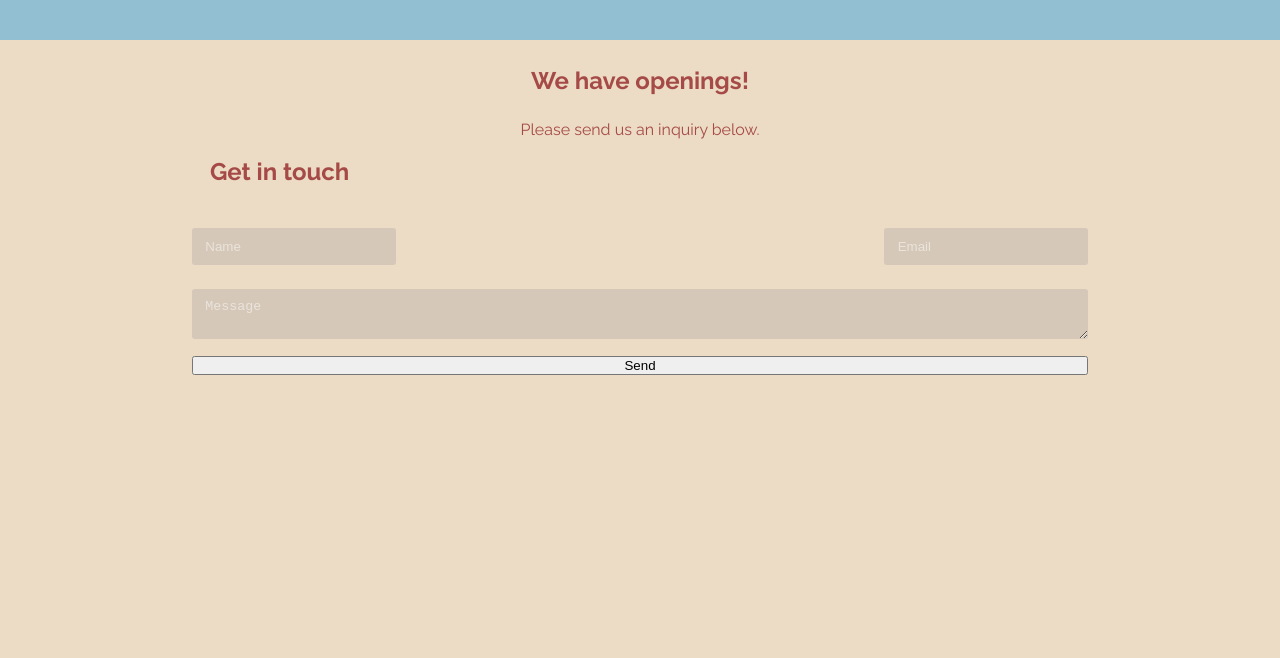
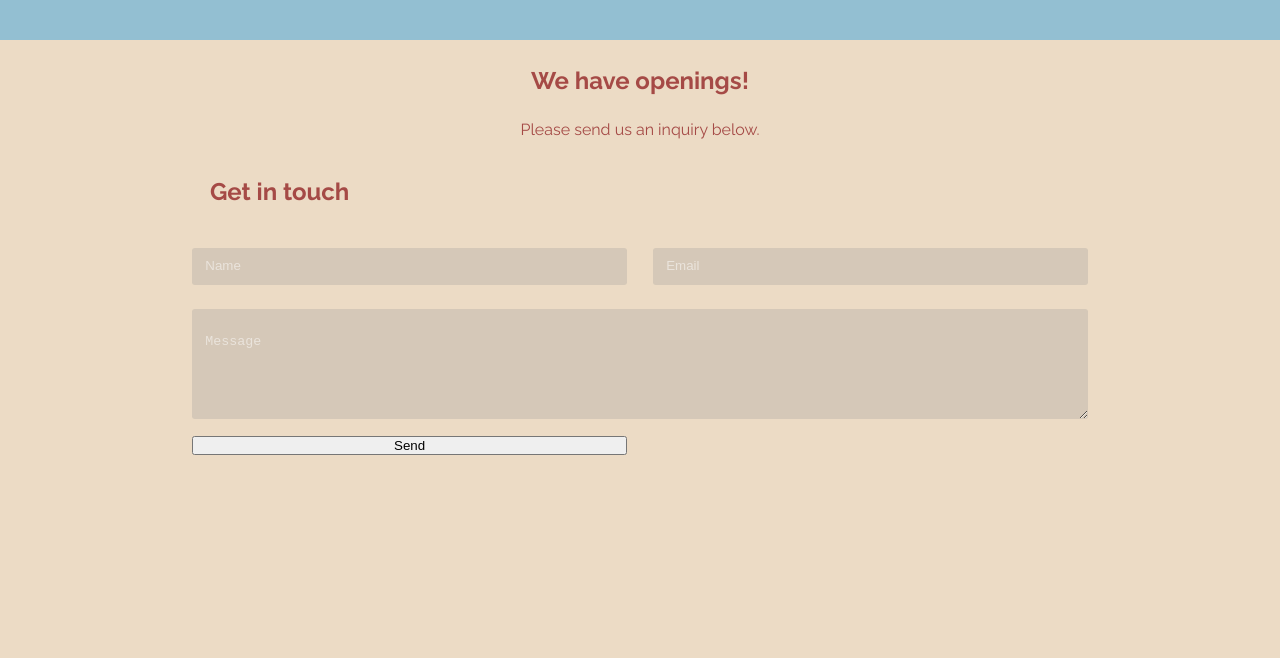
Before and after one commit to alexeherron/daycare1, a plain HTML site: page index.html in a window 1280 px wide. Shown: the part 2060-2718 px from the top of the page. Drawn offline with Linux system fonts and the light colour scheme.

Commit message:
Updated the form styling

```diff
--- a/style.css
+++ b/style.css
@@ -157,13 +157,17 @@ header aside{
 #inquiry h2{
     padding: 2%;
 }
+#contact h2{
+    margin-top: 20px;
+}
 #contact textarea{
     width: 70vw;
     max-width: 1200px;
 }
 #contact input{
     position: relative;
-    width: 100%;
+    width: 34vw;
+    line-height: 40px;
 }
 form div{
     padding: 1vh 0;
@@ -214,6 +218,7 @@ textarea {
     padding: 0 1em;
     text-decoration: none;
     width: 100%;
+    line-height: 45px;
 }
 
     input[type="text"]:invalid,
```
